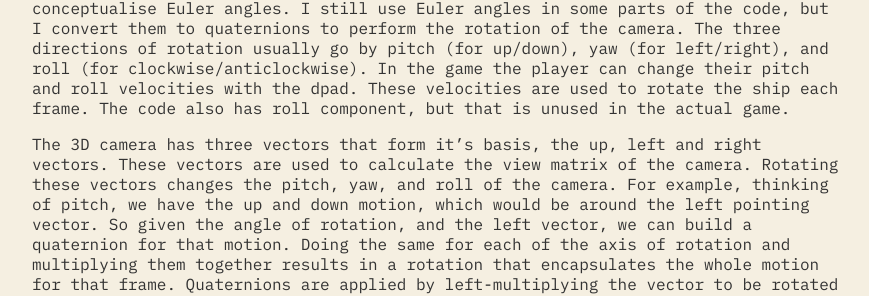
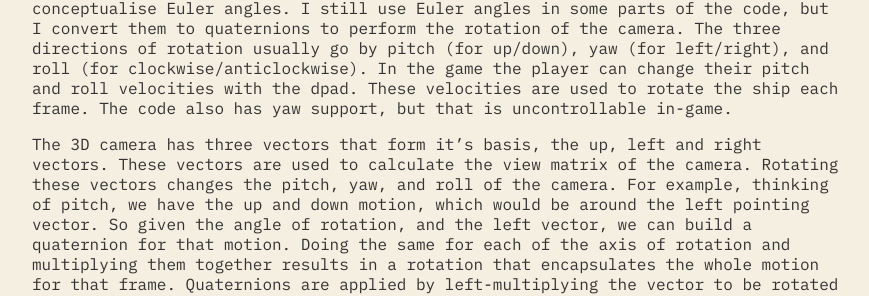
Before and after one commit to NoamZeise/pages, a Jekyll site: the page built from _posts/2023-09-25-Space-Flight.md, in a window 1280 px wide and 900 px high, scrolled down 5094 px. Shown: the part 322-618 px from the top of the window, without its empty margins (203-1072 px from the left). Built offline with Jekyll 4.4.1, drawn with Linux system fonts in a browser that asks for light colours; some of the changed text lies outside the part shown.

Commit message:
Update 2023-09-25-Space-Flight.md

```diff
--- a/_posts/2023-09-25-Space-Flight.md
+++ b/_posts/2023-09-25-Space-Flight.md
@@ -103,7 +103,7 @@ Logs that tell the story of the game are scattered around key locations, this gi
 
 # Ship Camera Controls Using Quaternions
 
-Quaternions are mathematical objects that can be thought of as a 4D extension to the complex numbers. In this case they are useful because they make combining 3D rotations easier, and avoid a lot of the complexity when dealing with the simpler to conceptualise Euler angles. I still use Euler angles in some parts of the code, but I convert them to quaternions to perform the rotation of the camera. The three directions of rotation usually go by pitch (for up/down), yaw (for left/right), and roll (for clockwise/anticlockwise). In the game the player can change their pitch and roll velocities with the dpad. These velocities are used to rotate the ship each frame. The code also has roll component, but that is unused in the actual game.
+Quaternions are mathematical objects that can be thought of as a 4D extension to the complex numbers. In this case they are useful because they make combining 3D rotations easier, and avoid a lot of the complexity when dealing with the simpler to conceptualise Euler angles. I still use Euler angles in some parts of the code, but I convert them to quaternions to perform the rotation of the camera. The three directions of rotation usually go by pitch (for up/down), yaw (for left/right), and roll (for clockwise/anticlockwise). In the game the player can change their pitch and roll velocities with the dpad. These velocities are used to rotate the ship each frame. The code also has yaw support, but that is uncontrollable in-game.
 
 The 3D camera has three vectors that form it's basis, the up, left and right vectors. These vectors are used to calculate the view matrix of the camera. Rotating these vectors changes the pitch, yaw, and roll of the camera. For example, thinking of pitch, we have the up and down motion, which would be around the left pointing vector. So given the angle of rotation, and the left vector, we can build a quaternion for that motion. Doing the same for each of the axis of rotation and multiplying them together results in a rotation that encapsulates the whole motion for that frame. Quaternions are applied by left-multiplying the vector to be rotated by the quaternion, and right-multiplying by that quaternion's conjugate. We do this operation to each of the basis vectors for the camera resulting in the camera getting all of the rotations for that frame.
 
```
